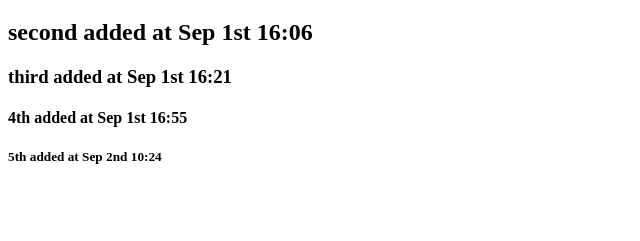
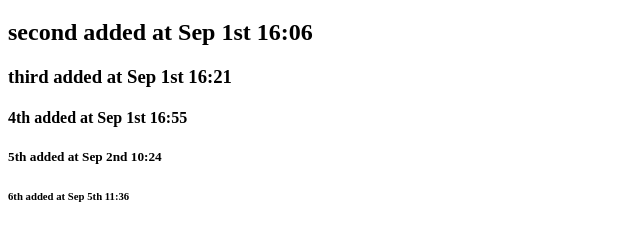
Before and after one commit to fatsnail/testPM2, a plain HTML site: page index.html in a window 1280 px wide. Shown: the part 61-302 px from the top of the page, without its empty margins (0-640 px from the left). Drawn offline with Linux system fonts and the light colour scheme.

Commit message:
6th added

```diff
--- a/index.html
+++ b/index.html
@@ -14,5 +14,6 @@
     <h3>third added at Sep 1st 16:21</h3>
     <h4>4th added at Sep 1st 16:55</h4>
     <h5>5th added at Sep 2nd 10:24</h5>
+    <h6>6th added at Sep 5th 11:36</h6>
 </body>
 </html>
```
